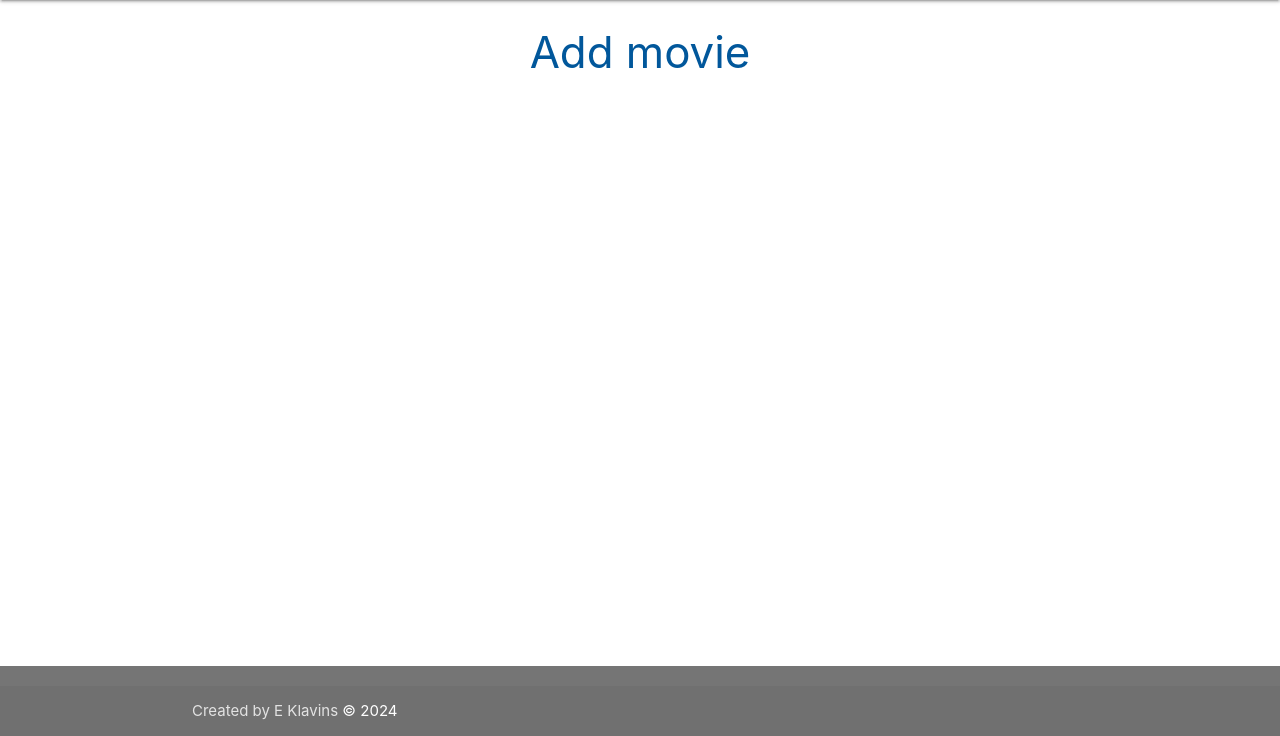
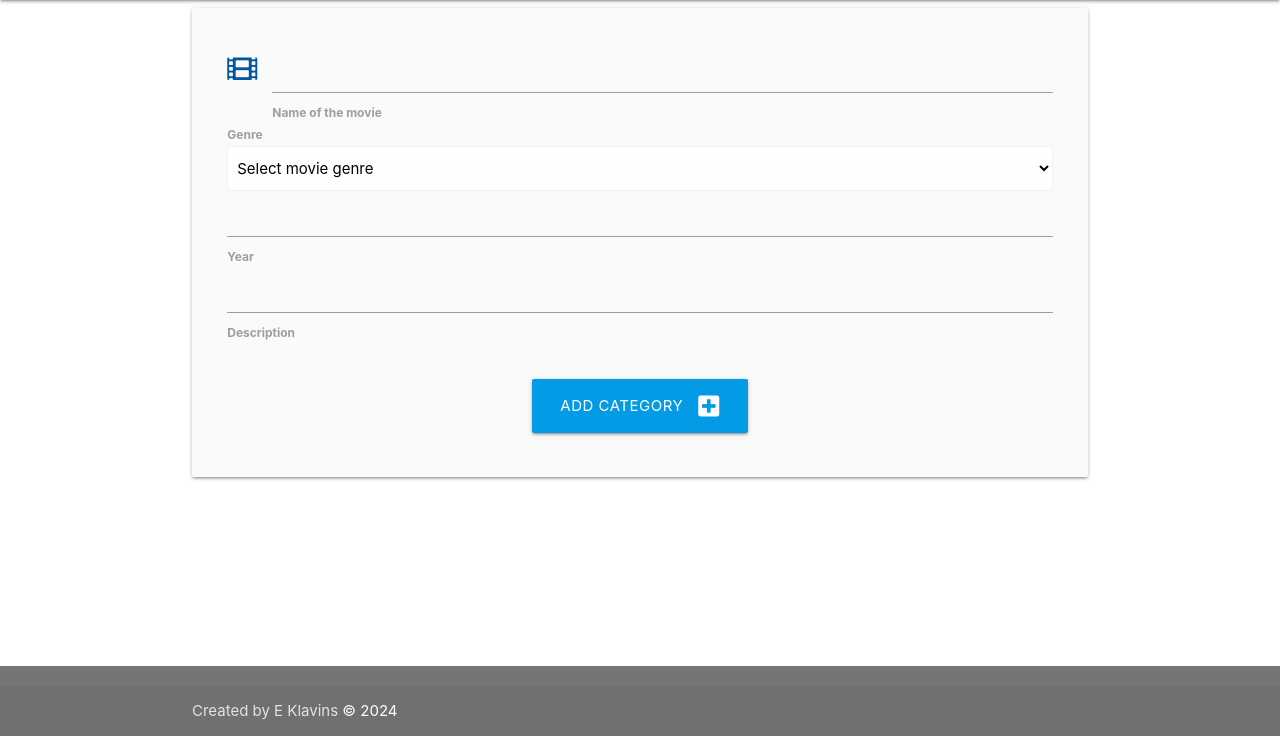
Before and after one commit to EdgarKlavins/crud-movieblog, a Flask app: page /add_movie in a window 1280 px wide. Shown: the part 64-800 px from the top of the page. Run offline with Flask 3, Linux system fonts and the light colour scheme.

Commit message:
removed release date from models and added predefined genre list

```diff
--- a/taskmanager/routes.py
+++ b/taskmanager/routes.py
@@ -16,7 +16,7 @@ def movies():
 @app.route("/add_movie", methods=["GET", "POST"])
 def add_movie():
     if request.method == "POST":
-        movie = Movie(movie_name=request.form.get("movie_name"))
+        movie = Movie(title=request.form.get("movie_name"))
         db.session.add(movie)
         db.session.commit()
         return redirect(url_for("movies"))
--- a/taskmanager/templates/add_movie.html
+++ b/taskmanager/templates/add_movie.html
@@ -1,24 +1,23 @@
 {% extends "base.html" %}
 {% block content %}
 
-<h3 class="light-blue-text text-darken-4 center-align">Add movie</h3>
 
-<div id="movieCard" style="display: none;">
-    <div class="card">
-        <div class="card-content">
-            <span class="card-title">Movie Details</span>
-            <form class="col s12" method="POST" action="{{ url_for('add_movie') }}"></form>>
-                <div class="input-field">
-                    <input id="movie_name" name="movie_name" minlength="3" maxlength="25" type="text" class="validate" required>
-                    <label for="movie_name">Movie Name</label>
+
+<div class="row card-panel grey lighten-5">
+    <form class="col s12" method="POST" action="{{ url_for('add_movie') }}">
+
+        <div class="row">
+            <div class="input-field col s12">
+                <div>
+                    <i class="fas fa-film prefix light-blue-text text-darken-4"></i>
+                    <input id="title" name="movie_name" minlength="3" maxlength="25" type="text" class="validate" required>
+                    <label for="title"><b>Name of the movie</b></label>
                 </div>
-                <div class="input-field">
-                    <input type="text" id="movieYear" class="validate">
-                    <label for="movieYear">Year</label>
-                </div>
-                <div class="input-field">
-                    <select id="movieGenre">
-                        <option value="" disabled selected>Select movie genre</option>
+                <div>
+                    <i class="light-blue-text text-darken-4"></i>
+                    <label for="movieGenre"><b>Genre</b></label>
+                    <select id="movieGenre" name="genre" class="browser-default" required>
+                        <option value="" selected disabled>Select movie genre</option>
                         <option value="Action">Action</option>
                         <option value="Adventure">Adventure</option>
                         <option value="Comedy">Comedy</option>
@@ -35,17 +34,30 @@
                         <option value="Mystery">Mystery</option>
                         <option value="Other">Other</option>
                     </select>
-                    <label>Genre</label>
+
                 </div>
-                <div class="input-field">
-                    <textarea id="movieNotes" class="materialize-textarea"></textarea>
-                    <label for="movieNotes">Notes</label>
+                <div>
+                    <i class="light-blue-text text-darken-4"></i>
+                    <input id="year" name="year" type="text" min="1900" max="2099" type="number" class="validate" required>
+                    <label for="year"><b>Year</b></label>
                 </div>
-                <button type="submit" class="btn waves-effect waves-light">Submit</button>
-                <button type="button" class="btn waves-effect waves-light grey" onclick="hideCard()">Cancel</button>
-            </form>
+                <div>
+                    <i class="light-blue-text text-darken-4"></i>
+                    <input id="description" name="description" minlength="3" maxlength="25" type="text" class="validate" required>
+                    <label for="description"><b>Description</b></label>
+                </div>
+            </div>
         </div>
-    </div>
+        <div class="row">
+            <div class="col s12 center-align">
+                <button type="submit" class="btn-large light-blue darken-1">
+                    Add Category <i class="fas fa-plus-square right"></i>
+                </button>
+            </div>
+        </div>
+
+    </form>
 </div>
 
+
 {% endblock %}
```
Also changed, not shown: taskmanager/models.py (+2 -5 lines).
